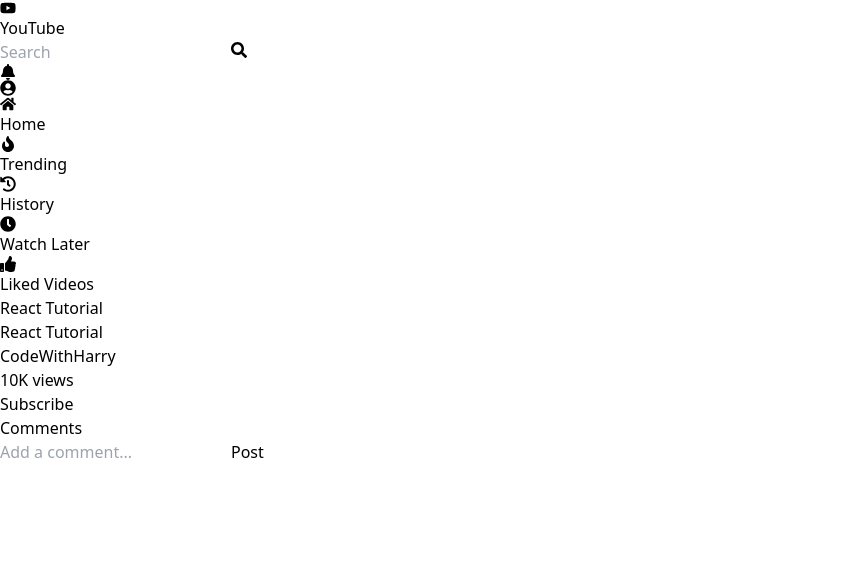
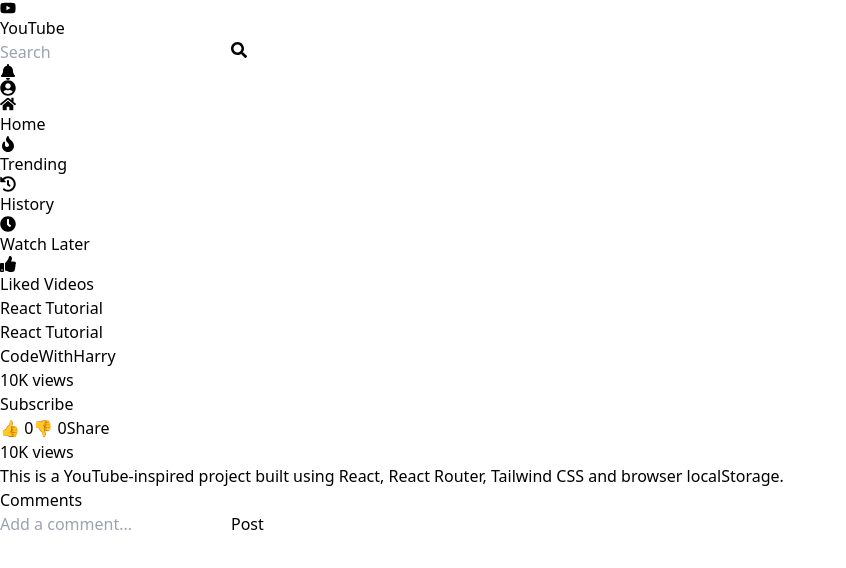
Before and after one commit to anshnarayan777/youtube-clone, a React app in the folder frontend/: page /video/1 in a window 1280 px wide. Shown: the top 568 px of the page, without its empty margins (0-846 px from the left). Built offline with nearby package versions, Linux system fonts and the light colour scheme; the HTML template or start-up script is replaced by a standard one.

Commit message:
Enhanced video page with likes share and description

```diff
--- a/frontend/src/pages/VideoPage.jsx
+++ b/frontend/src/pages/VideoPage.jsx
@@ -12,6 +12,9 @@
   const [comment, setComment] = useState("");
   const [comments, setComments] = useState([]);
   const [subscribed, setSubscribed] = useState(false);
+
+  const [likes, setLikes] = useState(0);
+  const [dislikes, setDislikes] = useState(0);
 
   useEffect(() => {
     if (!video) return;
@@ -140,6 +143,50 @@
 
         </div>
 
+        <div className="flex gap-4 mt-4">
+
+          <button
+            onClick={() => setLikes(likes + 1)}
+            className="bg-zinc-800 px-4 py-2 rounded-full"
+          >
+            👍 {likes}
+          </button>
+
+          <button
+            onClick={() => setDislikes(dislikes + 1)}
+            className="bg-zinc-800 px-4 py-2 rounded-full"
+          >
+            👎 {dislikes}
+          </button>
+
+          <button
+            onClick={() => {
+              navigator.clipboard.writeText(
+                window.location.href
+              );
+              alert("Video link copied!");
+            }}
+            className="bg-zinc-800 px-4 py-2 rounded-full"
+          >
+            Share
+          </button>
+
+        </div>
+
+        <div className="bg-zinc-900 p-4 rounded-lg mt-4">
+
+          <p>
+            {video.views} views
+          </p>
+
+          <p className="mt-2">
+            This is a YouTube-inspired project built
+            using React, React Router, Tailwind CSS
+            and browser localStorage.
+          </p>
+
+        </div>
+
       </div>
 
       <div className="mt-8">
```
